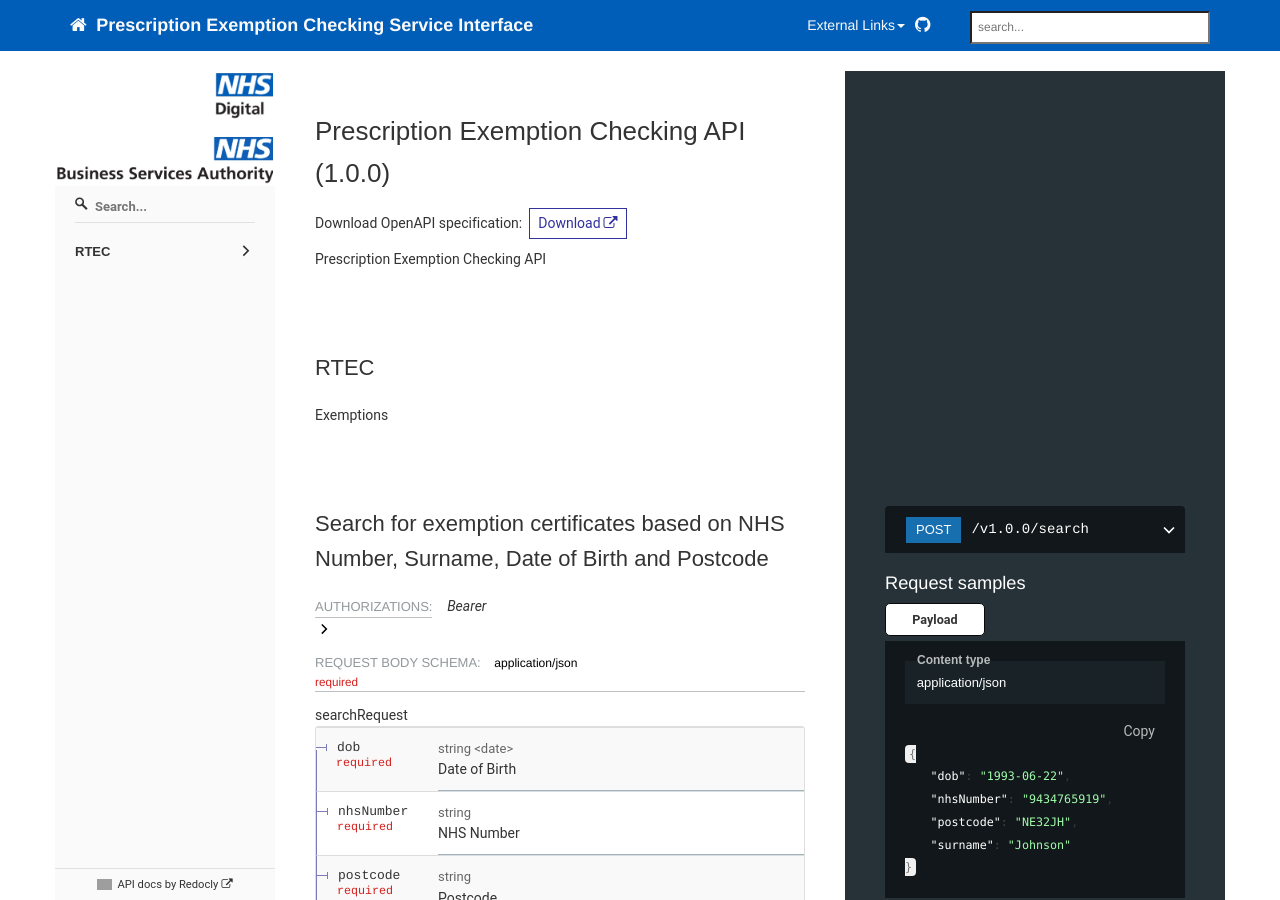
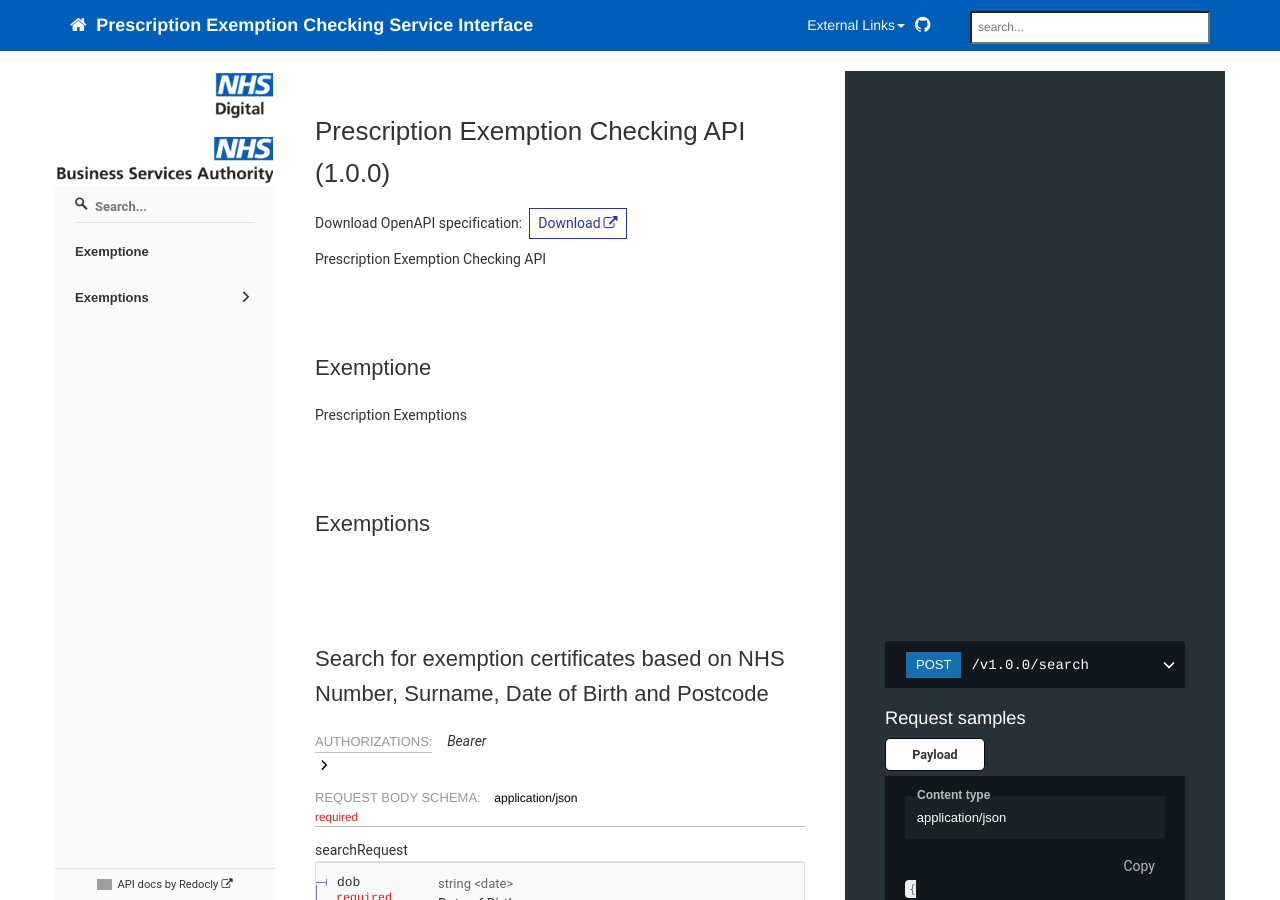
Before and after one commit to NHSEPS/prescription-exemptions, a Jekyll site: the page built from pages/development/rest_endpoints_reference.md, in a window 1280 px wide and 900 px high. Built offline with Jekyll 4.4.1, drawn with Linux system fonts in a browser that asks for light colours; nearby versions of some CDN libraries; comment, search, counter and statistics services are not loaded; grey boxes are pictures that could not be loaded.

```diff
--- a/swagger/RTEC-api-docs_1.0.0.json
+++ b/swagger/RTEC-api-docs_1.0.0.json
@@ -20,14 +20,14 @@
   "host": "proxy.int.spine2.ncrs.nhs.uk",
   "basePath": "/https://dev.assured.nhsbsa.nhs.uk/rtec-api-gateway",
   "tags": [{
-    "name": "RTEC",
-    "description": "Exemptions"
+    "name": "Exemptione",
+    "description": "Prescription Exemptions"
   }],
   "schemes": ["https"],
   "paths": {
     "/v1.0.0/search": {
       "post": {
-        "tags": ["RTEC"],
+        "tags": ["Exemptions"],
         "security":[{"Bearer":[]}],
         "summary": "Search for exemption certificates based on NHS Number, Surname, Date of Birth and Postcode",
         "operationId": "searchUsingPOST",
```
Also changed, not shown: pages/development/interactions.md (+2 -2 lines).
